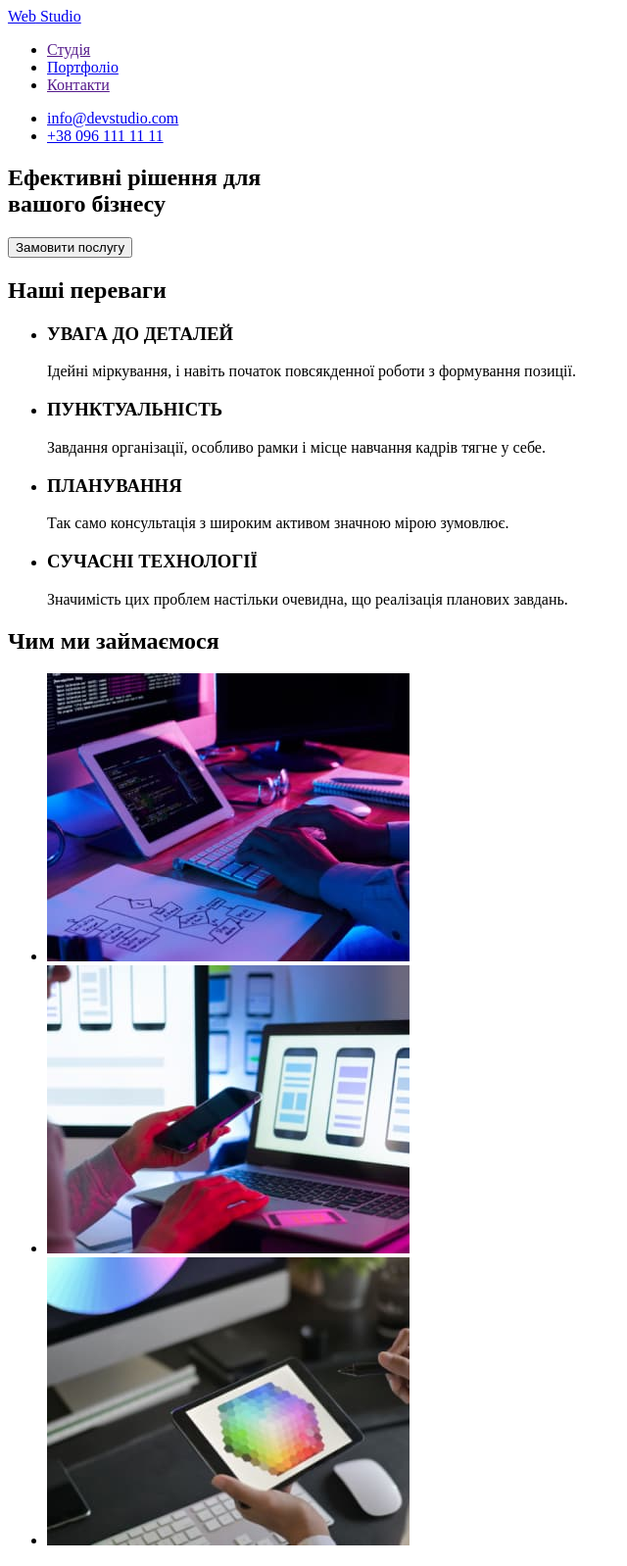
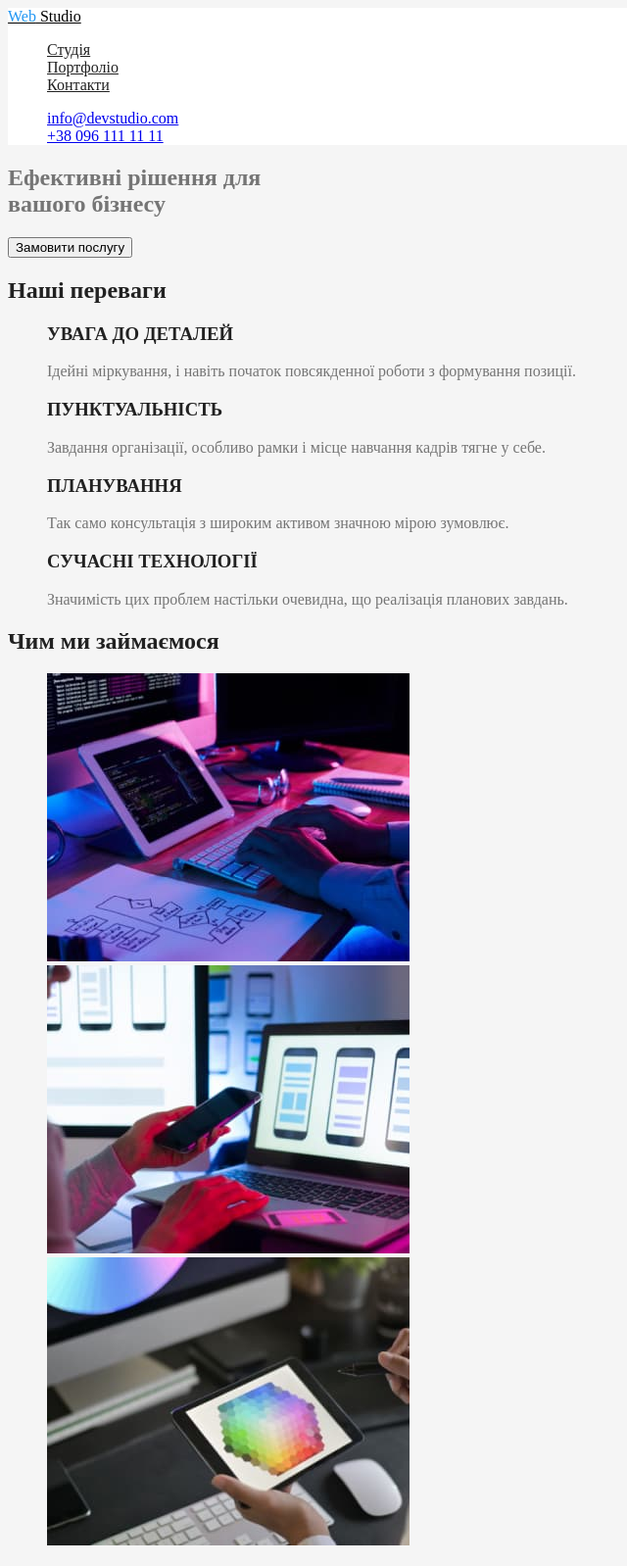
Before and after one commit to OleksandrVaniuta/goit-markup-hw-02, a plain HTML site: page index.html in a window 1280 px wide. Shown: the top 1598 px of the page at 98% size, without its empty margins (0-640 px from the left). Drawn offline with Linux system fonts and the light colour scheme.

Commit message:
добавил цвета тексту хедера, основные цвета текста и заголовкові

```diff
--- /dev/null
+++ b/CSS/styles.css
@@ -0,0 +1,39 @@
+/* #2196F3 - акцент */
+/* #757575 - цвет контактов шапки */
+/* #212121 - цвет заголовков, цвет навигации*/
+/* #757575 - цвет абзацев */
+/* #2F303A - цвет герой-футер */
+/* #F5F5F5 - цвет секция 3,4 */
+/* #F5F4FA - цвет секция команда */
+/* #000000 - цвет лого */
+/* #FFFFFF - цвет адрес,  цвет фона шапки, главного заголовка */
+body {
+	background-color: #f5f5f5;
+	color: #757575;
+}
+ul {
+	list-style: none;
+}
+/* Header CSS */
+.page-header {
+	background-color: #ffffff;
+}
+.logo {
+	color: #000000;
+}
+.part-logo {
+	color: #2196f3;
+}
+
+.site-nav .link {
+	color: #212121;
+}
+.site-nav .link:hover,
+.site-nav .link:focus {
+	color: #2196f3;
+}
+
+/* MAIN CSS (without hero) */
+.section .section-title {
+	color: #212121;
+}
--- a/index.html
+++ b/index.html
@@ -7,102 +7,102 @@
 		<link rel="preconnect" href="https://fonts.googleapis.com" />
 		<link rel="preconnect" href="https://fonts.gstatic.com" crossorigin />
 		<link href="https://fonts.googleapis.com/css2?family=Montserrat:wght@400;700&display=swap" rel="stylesheet" />
-		<link rel="stylesheet" href="Styles/styles.css" />
-		<title>Resume</title>
+		<link rel="stylesheet" href="CSS/styles.css" />
+		<title>Web Studio Site</title>
 	</head>
 	<body>
-		<header>
+		<header class="page-header">
 			<nav>
-				<a href="./index.html">
-					<span>Web</span>
+				<a href="./index.html" class="logo">
+					<span class="part-logo">Web</span>
 					Studio
 				</a>
 
-				<ul>
-					<li><a href="">Студія</a></li>
-					<li><a href="./portfolio.html">Портфоліо</a></li>
-					<li><a href="">Контакти</a></li>
+				<ul class="site-nav">
+					<li><a href="" class="link">Студія</a></li>
+					<li><a href="./portfolio.html" class="link">Портфоліо</a></li>
+					<li><a href="" class="link">Контакти</a></li>
 				</ul>
 			</nav>
 
-			<ul>
+			<ul class="cotacts">
 				<li><a href="mailto:info@devstudio.com">info@devstudio.com</a></li>
 				<li><a href="tel:+380961111111">+38 096 111 11 11</a></li>
 			</ul>
 		</header>
 		<main>
-			<section>
+			<section class="hero">
 				<h1>
 					Ефективні рішення для
 					<br />
 					вашого бізнесу
 				</h1>
-				<button type="button">Замовити послугу</button>
+				<button type="button" class="request-bottom">Замовити послугу</button>
 			</section>
 
-			<section>
-				<h2>Наші переваги</h2>
-				<ul>
+			<section class="section">
+				<h2 class="section-title">Наші переваги</h2>
+				<ul class="preference">
 					<li>
-						<h3>УВАГА ДО ДЕТАЛЕЙ</h3>
+						<h3 class="section-title">УВАГА ДО ДЕТАЛЕЙ</h3>
 						<p>Ідейні міркування, і навіть початок повсякденної роботи з формування позиції.</p>
 					</li>
 					<li>
-						<h3>ПУНКТУАЛЬНІСТЬ</h3>
+						<h3 class="section-title">ПУНКТУАЛЬНІСТЬ</h3>
 						<p>Завдання організації, особливо рамки і місце навчання кадрів тягне у себе.</p>
 					</li>
 					<li>
-						<h3>ПЛАНУВАННЯ</h3>
+						<h3 class="section-title">ПЛАНУВАННЯ</h3>
 						<p>Так само консультація з широким активом значною мірою зумовлює.</p>
 					</li>
 					<li>
-						<h3>СУЧАСНІ ТЕХНОЛОГІЇ</h3>
+						<h3 class="section-title">СУЧАСНІ ТЕХНОЛОГІЇ</h3>
 						<p>Значимість цих проблем настільки очевидна, що реалізація планових завдань.</p>
 					</li>
 				</ul>
 			</section>
-			<section>
-				<h2>Чим ми займаємося</h2>
-				<ul>
+			<section class="section">
+				<h2 class="section-title">Чим ми займаємося</h2>
+				<ul class="our-workfield">
 					<li><img src="./images/img1.jpg" alt="а" width="370" /></li>
 					<li><img src="./images/img2.jpg" alt="а" width="370" /></li>
 					<li><img src="./images/img3.jpg" alt="а" width="370" /></li>
 				</ul>
 			</section>
-			<section>
-				<h2>Наша Команда</h2>
-				<ul>
+			<section class="section">
+				<h2 class="section-title">Наша Команда</h2>
+				<ul class="team">
 					<li>
 						<img src="./images/team-img1.jpg" alt="фото Ігор Дем'яненко" width="270" />
-						<h3>Ігор Дем'яненко</h3>
+						<h3 class="section-title">Ігор Дем'яненко</h3>
 						<p lang="en">Product Designer</p>
 					</li>
 					<li>
 						<img src="./images/team-img2.jpg" alt="фото Ольга Рєпіна" width="270" />
-						<h3>Ольга Рєпіна</h3>
+						<h3 class="section-title">Ольга Рєпіна</h3>
 						<p lang="en">Frontend Developer</p>
 					</li>
 					<li>
 						<img src="./images/team-img3.jpg" alt="фото Микола Тарасов" width="270" />
-						<h3>Микола Тарасов</h3>
+						<h3 class="section-title">Микола Тарасов</h3>
 						<p lang="en">Marketing</p>
 					</li>
 					<li>
 						<img src="./images/team-img4.jpg" alt="фото Михайло Єрмаков" width="270" />
-						<h3>Михайло Єрмаков</h3>
+						<h3 class="section-title">Михайло Єрмаков</h3>
 						<p lang="en">UI Designer</p>
 					</li>
 				</ul>
 			</section>
 		</main>
-		<footer>
-			<a href="./index.html">
+		<footer class="page-footer">
+			<a href="./index.html" class="logo">
 				<span>Web</span>
 				Studio
 			</a>
-			<address>
+			<address class="address">
 				<p>м. Київ, пр-т Лесі Українки, 26</p>
-				<ul>
+				<ul class="contacts">
 					<li><a href="mailto:info@devstudio.com">info@devstudio.com</a></li>
 					<li><a href="tel:+380961111111">+38 096 111 11 11</a></li>
 				</ul>
```
Also changed, not shown: portfolio.html (+13 -13 lines).
